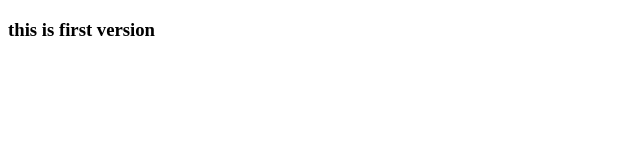
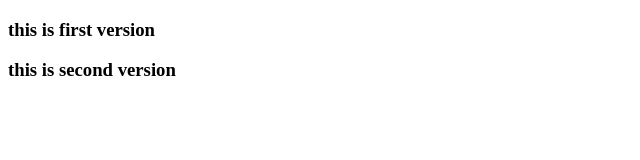
Before and after one commit to srinivas524219/firstproject, a plain HTML site: page version1.html in a window 1280 px wide. Shown: the whole page, without its empty margins (0-640 px from the left). Drawn offline with Linux system fonts and the light colour scheme.

Commit message:
version 2

```diff
--- a/version1.html
+++ b/version1.html
@@ -5,5 +5,6 @@
     </head>
     <body>
         <h3>this is first version</h3>
+        <h3>this is second version</h3>
     </body>
 </html>
```
